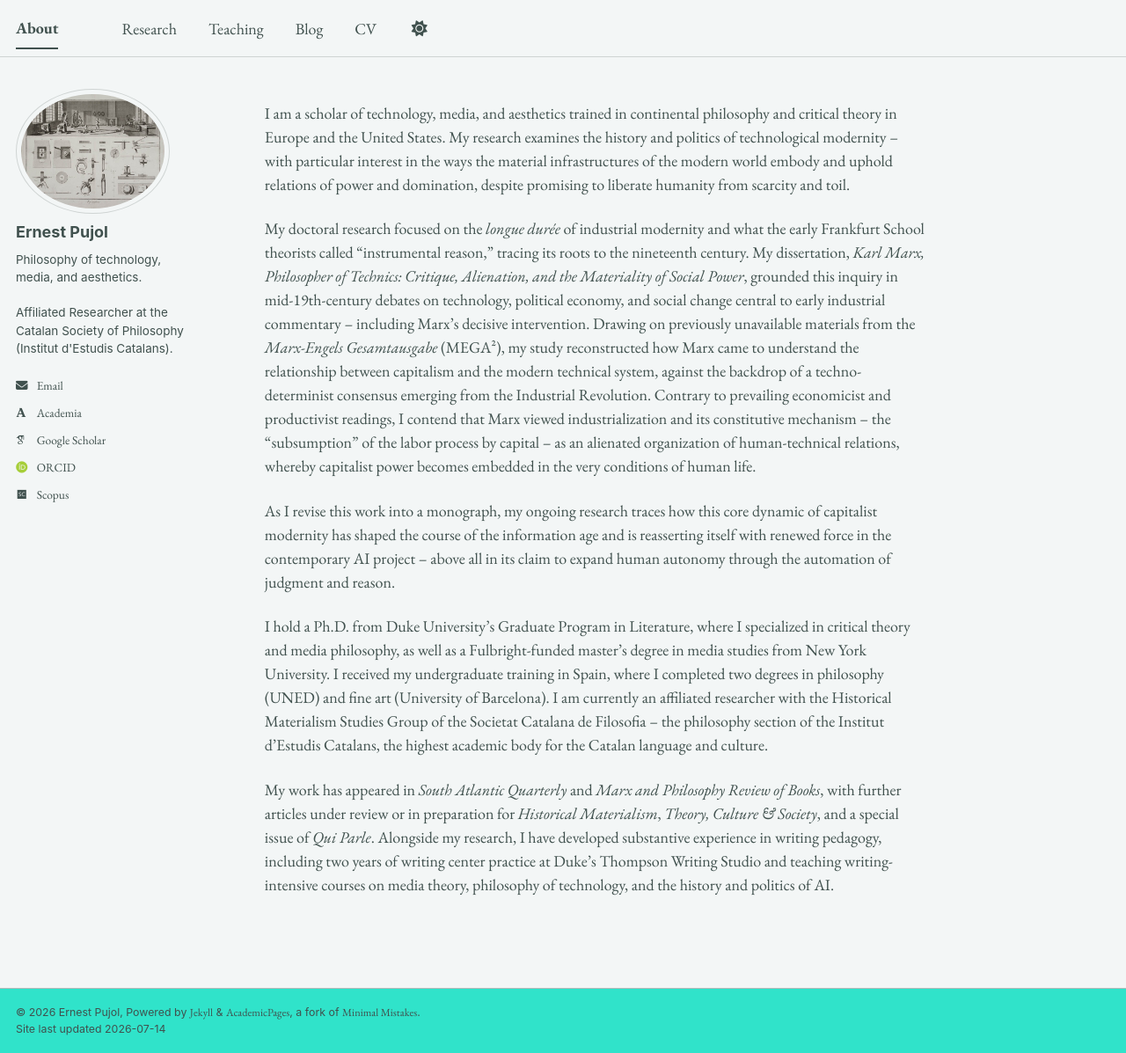
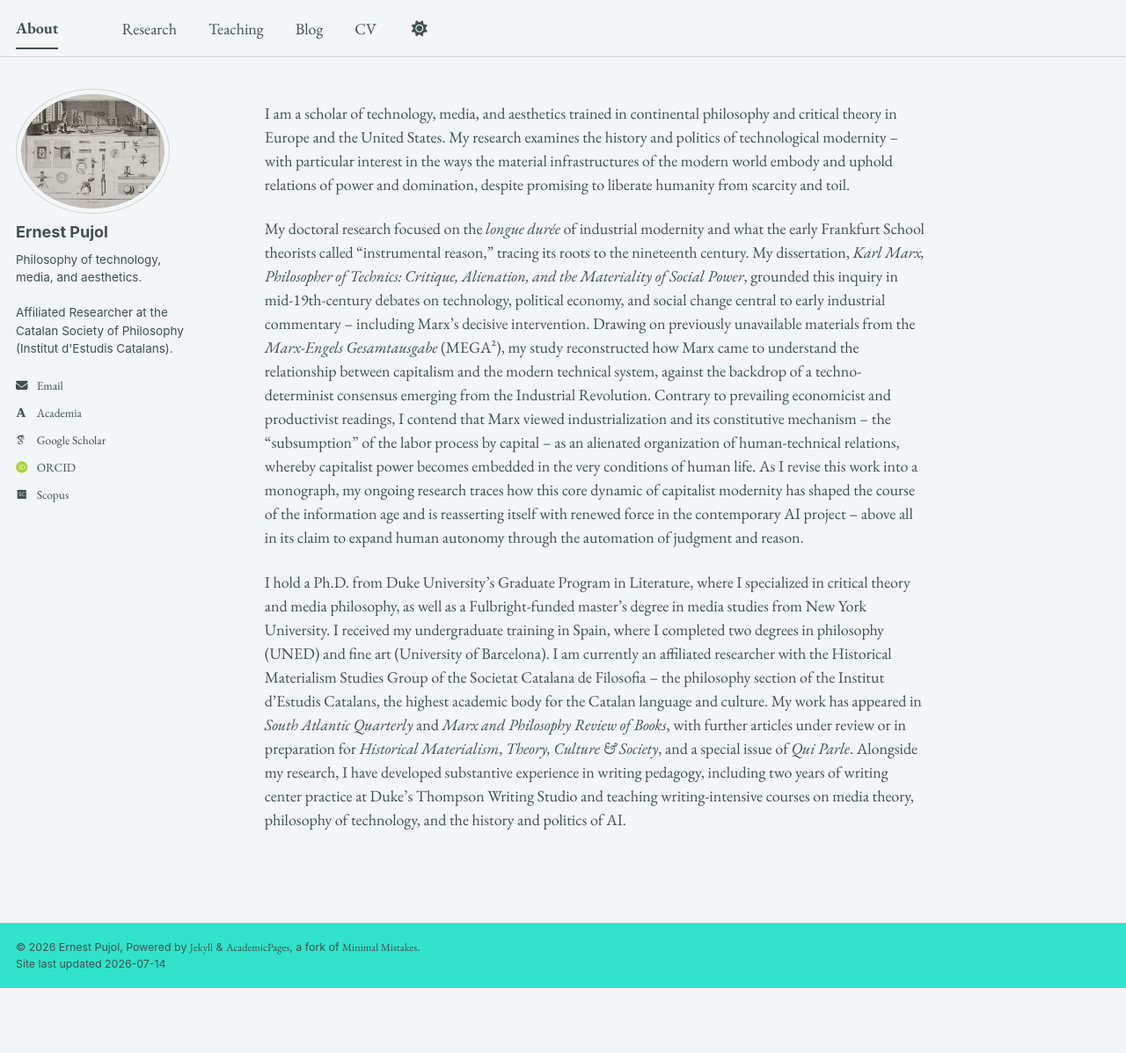
Before and after one commit to epujol90/epujol90.github.io, a Jekyll site: the page built from _pages/about.md, in a window 1280 px wide and 1197 px high. Shown: the whole window at 88% size. Built offline with Jekyll 4.4.1, drawn with Linux system fonts in a browser that asks for light colours; some web fonts are replaced; a script bundle is joined from its source files by our own code; library files that are not in the unit come from our copies.

```diff
--- a/_pages/about.md
+++ b/_pages/about.md
@@ -8,10 +8,6 @@ redirect_from:
 ---
 I am a scholar of technology, media, and aesthetics trained in continental philosophy and critical theory in Europe and the United States. My research examines the history and politics of technological modernity -- with particular interest in the ways the material infrastructures of the modern world embody and uphold relations of power and domination, despite promising to liberate humanity from scarcity and toil.
 
-My doctoral research focused on the _longue durée_ of industrial modernity and what the early Frankfurt School theorists called “instrumental reason,” tracing its roots to the nineteenth century. My dissertation, _Karl Marx, Philosopher of Technics: Critique, Alienation, and the Materiality of Social Power_, grounded this inquiry in mid-19th-century debates on technology, political economy, and social change central to early industrial commentary -- including Marx's decisive intervention. Drawing on previously unavailable materials from the _Marx-Engels Gesamtausgabe_ (MEGA²), my study reconstructed how Marx came to understand the relationship between capitalism and the modern technical system, against the backdrop of a techno-determinist consensus emerging from the Industrial Revolution. Contrary to prevailing economicist and productivist readings, I contend that Marx viewed industrialization and its constitutive mechanism -- the “subsumption” of the labor process by capital -- as an alienated organization of human-technical relations, whereby capitalist power becomes embedded in the very conditions of human life.
+My doctoral research focused on the _longue durée_ of industrial modernity and what the early Frankfurt School theorists called “instrumental reason,” tracing its roots to the nineteenth century. My dissertation, _Karl Marx, Philosopher of Technics: Critique, Alienation, and the Materiality of Social Power_, grounded this inquiry in mid-19th-century debates on technology, political economy, and social change central to early industrial commentary -- including Marx's decisive intervention. Drawing on previously unavailable materials from the _Marx-Engels Gesamtausgabe_ (MEGA²), my study reconstructed how Marx came to understand the relationship between capitalism and the modern technical system, against the backdrop of a techno-determinist consensus emerging from the Industrial Revolution. Contrary to prevailing economicist and productivist readings, I contend that Marx viewed industrialization and its constitutive mechanism -- the “subsumption” of the labor process by capital -- as an alienated organization of human-technical relations, whereby capitalist power becomes embedded in the very conditions of human life. As I revise this work into a monograph, my ongoing research traces how this core dynamic of capitalist modernity has shaped the course of the information age and is reasserting itself with renewed force in the contemporary AI project -- above all in its claim to expand human autonomy through the automation of judgment and reason.
 
-As I revise this work into a monograph, my ongoing research traces how this core dynamic of capitalist modernity has shaped the course of the information age and is reasserting itself with renewed force in the contemporary AI project -- above all in its claim to expand human autonomy through the automation of judgment and reason.
-
-I hold a Ph.D. from Duke University’s Graduate Program in Literature, where I specialized in critical theory and media philosophy, as well as a Fulbright-funded master’s degree in media studies from New York University. I received my undergraduate training in Spain, where I completed two degrees in philosophy (UNED) and fine art (University of Barcelona). I am currently an affiliated researcher with the Historical Materialism Studies Group of the Societat Catalana de Filosofia -- the philosophy section of the Institut d’Estudis Catalans, the highest academic body for the Catalan language and culture.
-
-My work has appeared in _South Atlantic Quarterly_ and _Marx and Philosophy Review of Books_, with further articles under review or in preparation for _Historical Materialism_, _Theory, Culture & Society_, and a special issue of _Qui Parle_. Alongside my research, I have developed substantive experience in writing pedagogy, including two years of writing center practice at Duke’s Thompson Writing Studio and teaching writing-intensive courses on media theory, philosophy of technology, and the history and politics of AI.
+I hold a Ph.D. from Duke University’s Graduate Program in Literature, where I specialized in critical theory and media philosophy, as well as a Fulbright-funded master’s degree in media studies from New York University. I received my undergraduate training in Spain, where I completed two degrees in philosophy (UNED) and fine art (University of Barcelona). I am currently an affiliated researcher with the Historical Materialism Studies Group of the Societat Catalana de Filosofia -- the philosophy section of the Institut d’Estudis Catalans, the highest academic body for the Catalan language and culture. My work has appeared in _South Atlantic Quarterly_ and _Marx and Philosophy Review of Books_, with further articles under review or in preparation for _Historical Materialism_, _Theory, Culture & Society_, and a special issue of _Qui Parle_. Alongside my research, I have developed substantive experience in writing pedagogy, including two years of writing center practice at Duke’s Thompson Writing Studio and teaching writing-intensive courses on media theory, philosophy of technology, and the history and politics of AI.
```
